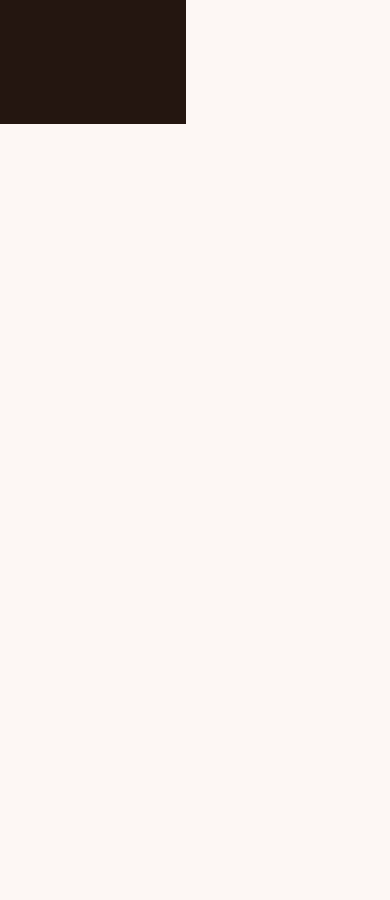
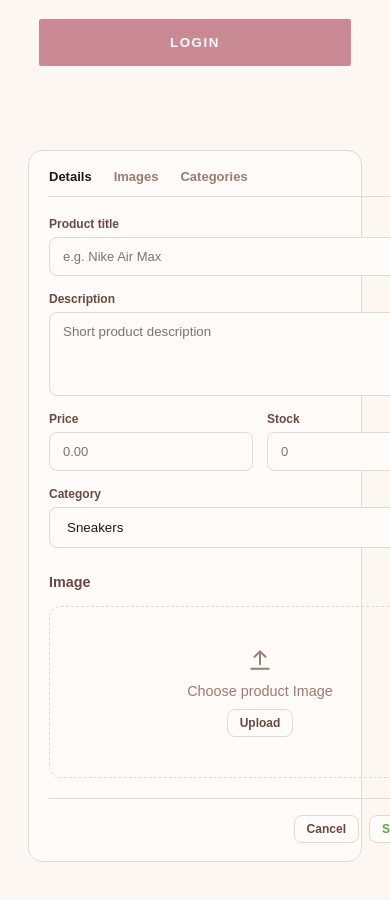
Before and after one commit to payron-A/Sole-Step, a React (Vite) app: page /soleHub in a window 390 px wide. Shown: the part 5290-6190 px from the top of the page. Before the commit the page ends 5414 px from the top, so only its background shows below. Built offline with nearby package versions, Linux system fonts and the light colour scheme.

Commit message:
Sh: Add Products Page

```diff
--- /dev/null
+++ b/src/pages/SoleHub/addProduct.jsx
@@ -0,0 +1,71 @@
+function AddProductPage(){
+    return(
+<div className="content">
+    <section className="page">
+        <div className="panel form-panel">
+            <div className="form-tabs">
+                <span className="form-tab active">
+                    Details
+                </span>
+                <span className="form-tab">
+                    Images
+                </span>
+                <span className="form-tab">
+                    Categories
+                </span>
+            </div>
+            <div className="form-grid">
+                <div className="form-col">
+                    <label className="field">
+                        <span>Product title</span>
+                        <input placeholder="e.g. Nike Air Max"/>
+                    </label>
+                    <label className="field">
+                        <span>Description</span>
+                        <textarea rows="4" placeholder="Short product description" style={{resize:"vertical",maxHeight:"300px"}}></textarea>
+                    </label>
+                    <div className="field-row-2">
+                        <label className="field">
+                            <span>Price</span>
+                            <input type="number" placeholder="0.00"/>
+                        </label>
+                        <label className="field">
+                            <span>Stock</span>
+                            <input type="number" placeholder="0"/>
+                        </label>
+                    </div>
+                    <label className="field">
+                        <span>Category</span>
+                        <select>
+                            <option>Sneakers</option>
+                            <option>Boots</option>
+                            <option>Sandals</option>
+                            <option>Formal</option>
+                        </select>
+                    </label>
+                </div>
+                <div className="form-col">
+                    <span className="field-label">Image</span>
+                    <div className="image-drop">
+                        <svg viewBox="0 0 24 24" fill="none" stroke="currentColor"
+                            strokeWidth="1.8" strokeLinecap="round" strokeLinejoin="round"><path d="M12 16V4M7 9l5-5 5 5"/><path d="M4 20h16"/>
+                        </svg>
+                        <p>Choose product Image</p>
+                        <button className="btn-ghost">Upload</button>
+                    </div>
+                </div>
+            </div>
+            <div className="form-actions">
+                <a className="btn-ghost">
+                    Cancel
+                </a>
+                <a className="btn-ghost save">
+                    Save product
+                </a>
+            </div>
+        </div>
+    </section>
+</div>
+    )
+}
+export default AddProductPage;
--- a/src/pages/SoleHub/login.jsx
+++ b/src/pages/SoleHub/login.jsx
@@ -27,8 +27,8 @@ function LoginPage(){
                         type="checkbox"/>
                 <span>Remember me</span>
             </label>
-            <a href="#" className="forgot">
-                Don't have account ?
+            <a className="forgot">
+                I'm Customer
             </a>
         </div>
         <Button type="submit"
--- a/src/pages/SoleHub/soleHub.jsx
+++ b/src/pages/SoleHub/soleHub.jsx
@@ -9,6 +9,7 @@ import CouponsPage from './coupons.jsx';
 import ReviewsPage from './reviews.jsx';
 import SettingsPage from './settings.jsx';
 import LoginPage from './login.jsx';
+import AddProductPage from './addProduct.jsx';
 function SoleHubPage(){
     return (
 <div className="app-shell">
@@ -23,6 +24,7 @@ function SoleHubPage(){
     <ReviewsPage/>
     <SettingsPage/>
     <LoginPage/>
+    <AddProductPage/>
   </main>
 </div>
 )
--- a/src/styles/soleHub.css
+++ b/src/styles/soleHub.css
@@ -413,6 +413,71 @@
 }
 
 /* ________ APP SHELL ________ */
+/* ________ Add Product / Products   ________ */
+
+.form-panel{
+  display:flex;
+  flex-wrap: wrap;
+  flex-direction:column;
+  gap:20px;
+}
+.form-tabs{
+  display:flex;
+  align-items: center;
+  gap:22px;
+  border-bottom:1px solid var(--stone); padding-bottom:12px;
+}
+.form-tab{
+  font-size:13px;
+  font-weight:600;
+  color:var(--taupe);
+  cursor:pointer;
+}
+.form-tab.active{
+  color:var(--charcoal);
+}
+.form-grid{
+  display:grid;
+  grid-template-columns:1.5fr 1fr;
+  gap:26px;
+}
+.form-col{
+  display:flex;
+  flex-direction:column;
+  gap:16px;
+}
+.field-row-2{
+  display:grid;
+  grid-template-columns:1fr 1fr;
+  gap:14px;
+}
+.image-drop{
+  border:1.5px dashed var(--stone); border-radius:12px;
+  display:flex;
+  flex-direction:column;
+  align-items:center;
+  justify-content:center;
+  gap:10px;
+  min-width: 200px;
+  height: 100%;
+  padding:40px 16px;
+  color:var(--taupe);
+  text-align:center;
+}
+.image-drop svg{
+  width:26px;
+  height:26px;
+}
+.form-actions{
+  display:flex;
+  justify-content:flex-end;
+  gap:10px;
+  border-top:1px solid var(--stone); padding-top:16px;
+}
+
+
+
+/* ________ APP SHELL ________ */
 /* ________ toolbar / tables   ________ */
 
 
@@ -746,7 +811,10 @@
   .stat-grid{ grid-template-columns:repeat(2,1fr); }
 }
 @media (max-width:820px){
-  .settings-grid{ grid-template-columns: 1fr;}
+  .login-screen{
+    flex-direction: column;
+  }
+  .settings-grid,.form-grid{ grid-template-columns: 1fr;}
   .sidebar{ width:74px; }
   .logo-word, .nav-item span{ display:none; }
   .sidebar-logo{ justify-content:center; }
```
